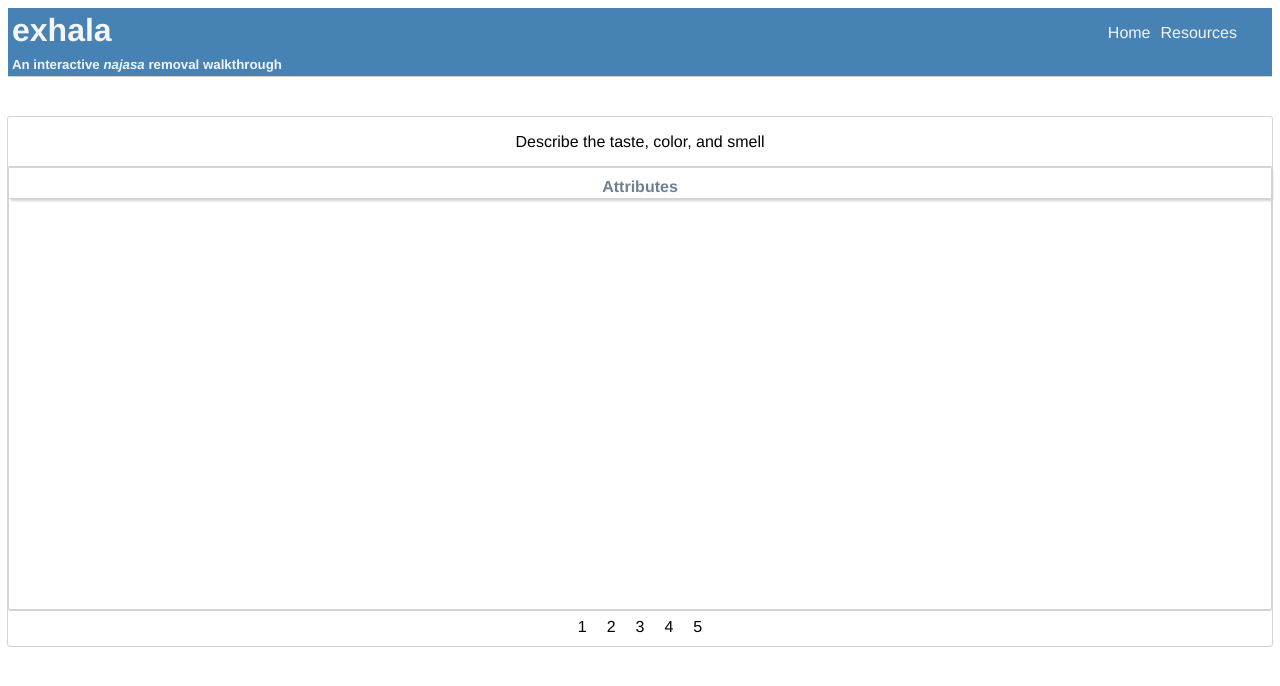
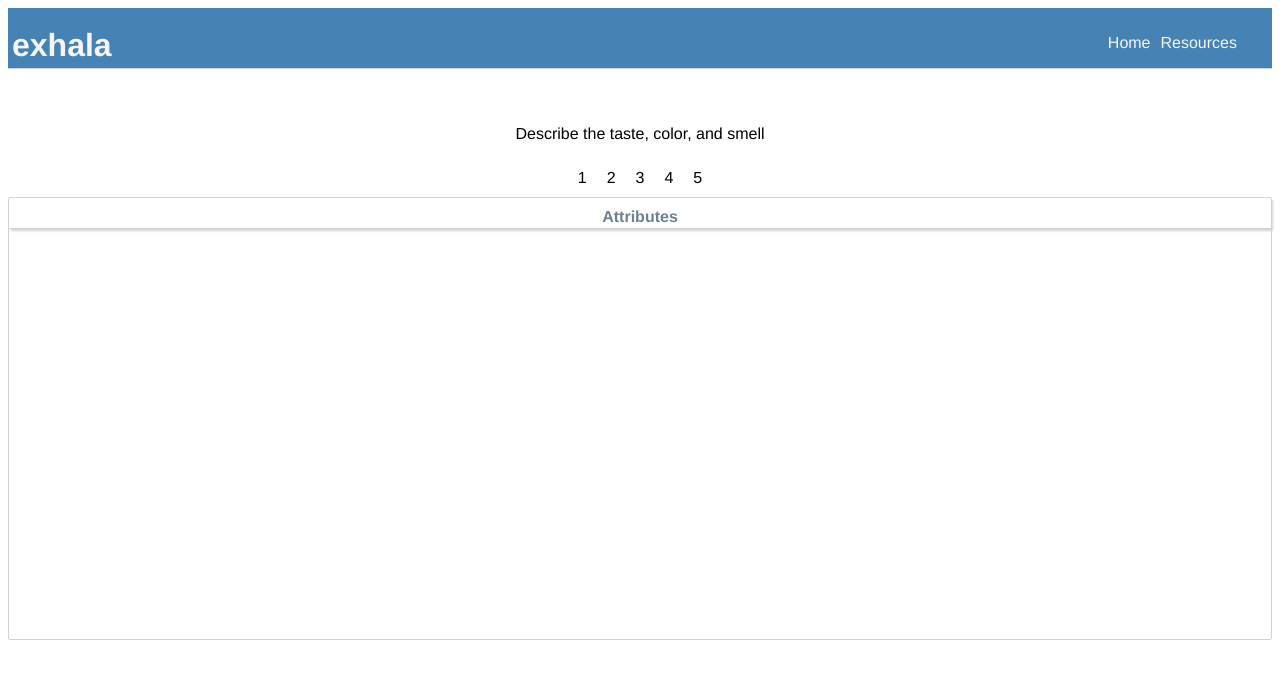
Before and after one commit to p-adams/exala, a Vue app: page /#/attributes in a window 1280 px wide. Shown: the top 686 px of the page. Built offline with nearby package versions, Linux system fonts and the light colour scheme.

Commit message:
nav and layout improvements

```diff
--- a/src/App.vue
+++ b/src/App.vue
@@ -4,7 +4,6 @@
       <nav>
         <div>
           <h3>exhala</h3>
-          <h5>An interactive <i>najasa</i> removal walkthrough</h5>
         </div>
         <div class="page-navigation">
           <router-link to="/">Home</router-link>
@@ -34,13 +33,20 @@ main {
   height: 400px;
 }
 nav {
+  height: 60px;
   display: flex;
   justify-content: space-between;
+  flex-direction: row;
   margin-bottom: 40px;
   border-bottom: 1px solid lightgray;
   background: steelblue;
   color: whitesmoke;
 }
+nav div {
+  display: flex;
+  margin-top: auto;
+}
+
 h3 {
   font-size: 32px;
 }
--- a/src/components/Home.vue
+++ b/src/components/Home.vue
@@ -1,6 +1,11 @@
 <template>
   <div>
     <p>{{ prompt }}</p>
+    <ul v-show="route.name !== 'home'">
+      <li v-for="(step, index) in steps" :key="index">
+        <span class="step" @click="handleStep(step)">{{ index + 1 }}</span>
+      </li>
+    </ul>
     <section>
       <article v-if="route.name === 'home'">
         <h3>
@@ -20,11 +25,6 @@
 
       <router-view />
     </section>
-    <ul v-show="route.name !== 'home'">
-      <li v-for="(step, index) in steps" :key="index">
-        <span class="step" @click="handleStep(step)">{{ index + 1 }}</span>
-      </li>
-    </ul>
   </div>
 </template>
 
@@ -51,12 +51,9 @@ const handleStep = ({ path, name }) => {
 
 <style scoped>
 div {
-  outline: 1px solid lightgray;
-  border-radius: 2px;
   display: grid;
 }
 ul {
-  align-self: end;
   list-style: none;
   padding: 0;
   margin: 0;
--- a/src/components/Transfer.vue
+++ b/src/components/Transfer.vue
@@ -37,6 +37,9 @@ export default {
 .transfer-container {
   grid-template-columns: auto auto;
 }
+.transfer {
+  height: 222px;
+}
 @media screen and (max-width: 44em) {
   .transfer-container {
     grid-template-columns: auto;
```
